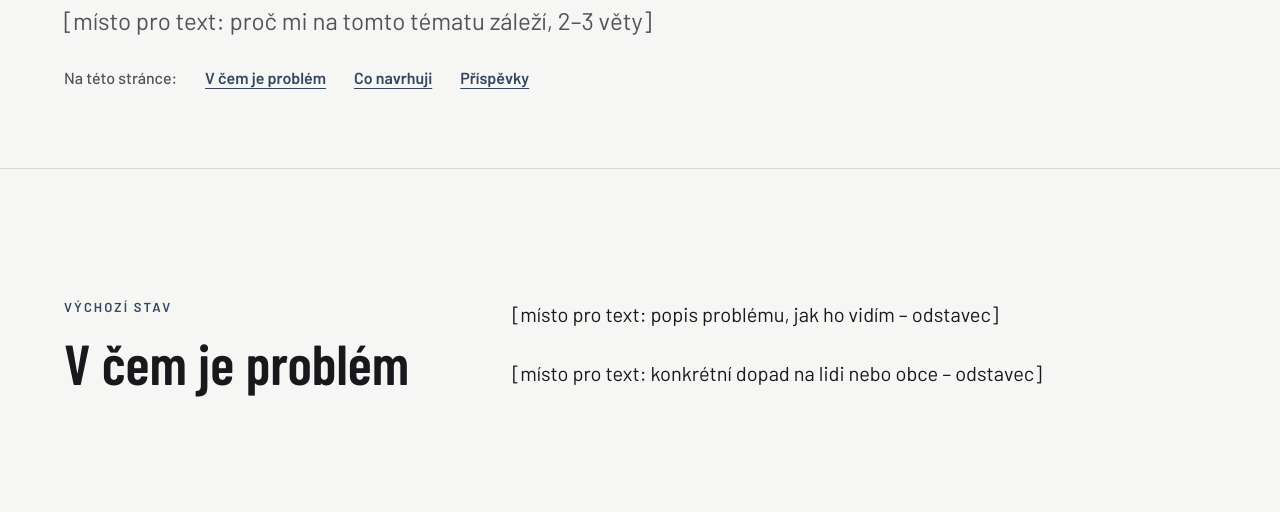
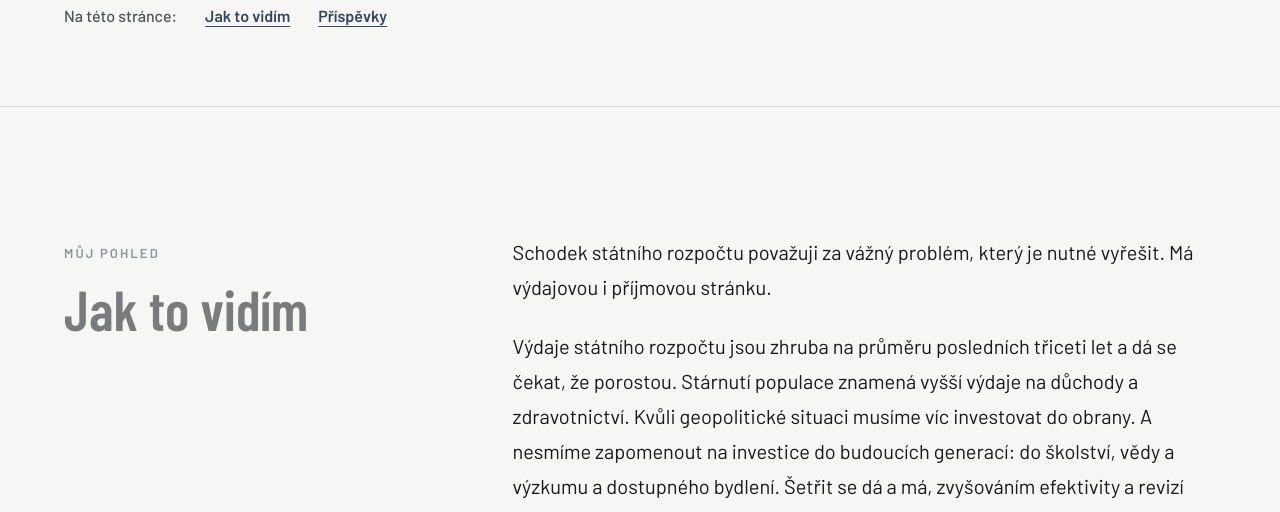
Before and after one commit to JanSevic/JanSevic.github.io, an Astro site: page /temata/financni-odpovednost in a window 1280 px wide. Shown: the part 422-934 px from the top of the page. Built offline with nearby package versions, Linux system fonts and the light colour scheme; Astro itself is replaced by a stand-in of ours.

Commit message:
Témata: dvě šablony (navrhy / text), text Finanční odpovědnosti
Co-Authored-By: Claude Opus 5.5 <noreply@anthropic.com>
Claude-Session: https://claude.ai/code/session_01CT3ruKuT8mHXH6reXhSWpV

```diff
--- a/src/content.config.ts
+++ b/src/content.config.ts
@@ -2,16 +2,19 @@ import { defineCollection, reference } from 'astro:content';
 import { glob, file } from 'astro/loaders';
 import { z } from 'astro/zod';
 
-// Témata: jeden Markdown soubor na téma. Tělo souboru = „V čem je problém“.
+// Témata: jeden Markdown soubor na téma.
+// Šablona „navrhy“: tělo = „V čem je problém“ + seznam konkrétních návrhů.
+// Šablona „text“: tělo = „Jak to vidím“, bez návrhů.
 const temata = defineCollection({
   loader: glob({ pattern: '**/*.md', base: './src/content/temata' }),
   schema: z.object({
     title: z.string(),
     order: z.number(),
+    sablona: z.enum(['navrhy', 'text']).default('navrhy'),
     /** 1–2 věty do karty na úvodní stránce a do přehledu. */
     popis: z.string(),
-    /** Úvodní věty pod nadpisem stránky tématu. */
-    uvod: z.string(),
+    /** Úvodní věty pod nadpisem stránky tématu (volitelné). */
+    uvod: z.string().optional(),
     klicoveCislo: z
       .object({ hodnota: z.string(), popis: z.string(), zdroj: z.string().optional() })
       .optional(),
--- a/src/content/temata/financni-odpovednost.md
+++ b/src/content/temata/financni-odpovednost.md
@@ -1,17 +1,14 @@
 ---
 title: Finanční odpovědnost
 order: 1
-popis: "[místo pro text: o co v tématu jde, 1–2 věty]"
-uvod: "[místo pro text: proč mi na tomto tématu záleží, 2–3 věty]"
-navrhy:
-  - nazev: "[Návrh 1: krátký název]"
-    text: "[místo pro text: co konkrétně navrhuji a co by to změnilo, 2–3 věty]"
-  - nazev: "[Návrh 2: krátký název]"
-    text: "[místo pro text: co konkrétně navrhuji a co by to změnilo, 2–3 věty]"
-  - nazev: "[Návrh 3: krátký název]"
-    text: "[místo pro text: co konkrétně navrhuji a co by to změnilo, 2–3 věty]"
+sablona: text
+popis: "Schodek státního rozpočtu je vážný problém. Samotné škrty ho nevyřeší, potřebujeme i reformu příjmů."
 ---
 
-[místo pro text: popis problému, jak ho vidím – odstavec]
+Schodek státního rozpočtu považuji za vážný problém, který je nutné vyřešit. Má výdajovou i příjmovou stránku.
 
-[místo pro text: konkrétní dopad na lidi nebo obce – odstavec]
+Výdaje státního rozpočtu jsou zhruba na průměru posledních třiceti let a dá se čekat, že porostou. Stárnutí populace znamená vyšší výdaje na důchody a zdravotnictví. Kvůli geopolitické situaci musíme víc investovat do obrany. A nesmíme zapomenout na investice do budoucích generací: do školství, vědy a výzkumu a dostupného bydlení. Šetřit se dá a má, zvyšováním efektivity a revizí výdajů, které nepřinášejí, co mají. S ohledem na výše uvedené ale samotné škrty schodek vyřešit nedokážou.
+
+Na příjmové straně je problém zřetelnější: příjmy státního rozpočtu jsou vůči HDP blízko historického minima. Velkou část výpadku způsobilo zrušení superhrubé mzdy. Byl to krok správným směrem, protože snížil zdanění práce z efektivních zhruba 20 % na 15 %. Celkové zatížení práce včetně odvodů je přesto kolem 41 %, výrazně nad průměrem OECD. Chybou ale bylo, že zrušení nikdo nedoplnil o náhradu ztraceného příjmu, který Ministerstvo financí odhadlo na zhruba 100 miliard korun ročně. Stát od té doby hospodaří s vysokými schodky i v letech bez krize. Na úrocích ze státního dluhu dnes platíme zhruba stejnou částku, o jakou zrušení superhrubé mzdy připravilo státní rozpočet.
+
+Reformu příjmové strany proto považuji za nutnost. Více o ní píšu v [části o daních](/temata/dane/).
--- a/src/pages/temata/[slug].astro
+++ b/src/pages/temata/[slug].astro
@@ -13,6 +13,9 @@ const { Content } = await render(tema);
 const posts = (await getCollection('prispevky', ({ data }) => !data.draft && data.tema.id === tema.id))
   .sort((a, b) => b.data.date.valueOf() - a.data.date.valueOf());
 const k = tema.data.klicoveCislo;
+const jenText = tema.data.sablona === 'text';
+const navrhy = jenText ? [] : tema.data.navrhy;
+const ukazatKotvy = navrhy.length > 0 || posts.length > 0;
 ---
 <Base title={tema.data.title} description={tema.data.popis} active="Témata">
   <section class="page-head">
@@ -21,13 +24,15 @@ const k = tema.data.klicoveCislo;
         <p class="crumb in"><a href="/temata/">Témata</a> <span aria-hidden="true">/</span> {tema.data.title}</p>
         <span class="bar in" aria-hidden="true"></span>
         <h1 class="page-title in d1">{tema.data.title}</h1>
-        <p class="lead in d2">{tema.data.uvod}</p>
-        <nav class="anchors in d2" aria-label="Na této stránce">
-          <span>Na této stránce:</span>
-          <a href="#problem">V čem je problém</a>
-          {tema.data.navrhy.length > 0 && <a href="#navrhy">Co navrhuji</a>}
-          {posts.length > 0 && <a href="#prispevky">Příspěvky</a>}
-        </nav>
+        {tema.data.uvod && <p class="lead in d2">{tema.data.uvod}</p>}
+        {ukazatKotvy && (
+          <nav class="anchors in d2" aria-label="Na této stránce">
+            <span>Na této stránce:</span>
+            <a href="#problem">{jenText ? 'Jak to vidím' : 'V čem je problém'}</a>
+            {navrhy.length > 0 && <a href="#navrhy">Co navrhuji</a>}
+            {posts.length > 0 && <a href="#prispevky">Příspěvky</a>}
+          </nav>
+        )}
       </div>
       {k && (
         <aside class="keynum in d2" aria-label="Klíčové číslo">
@@ -42,8 +47,8 @@ const k = tema.data.klicoveCislo;
   <section id="problem" class="section">
     <div class="wrap split">
       <div class="split__side reveal">
-        <span class="label">Výchozí stav</span>
-        <h2 class="h2-sub">V čem je problém</h2>
+        <span class="label">{jenText ? 'Můj pohled' : 'Výchozí stav'}</span>
+        <h2 class="h2-sub">{jenText ? 'Jak to vidím' : 'V čem je problém'}</h2>
       </div>
       <div class="split__main prose problem">
         <Content />
@@ -51,7 +56,7 @@ const k = tema.data.klicoveCislo;
     </div>
   </section>
 
-  {tema.data.navrhy.length > 0 && (
+  {navrhy.length > 0 && (
     <section id="navrhy" class="section" style="padding-top: 0">
       <div class="wrap split">
         <div class="split__side reveal">
@@ -59,7 +64,7 @@ const k = tema.data.klicoveCislo;
           <h2 class="h2-sub">Co navrhuji</h2>
         </div>
         <div class="split__main rows-plain">
-          {tema.data.navrhy.map((n, i) => (
+          {navrhy.map((n, i) => (
             <div class="proposal reveal">
               <span class="proposal__num">{i + 1}</span>
               <div>
```
Also changed, not shown: README.md.
